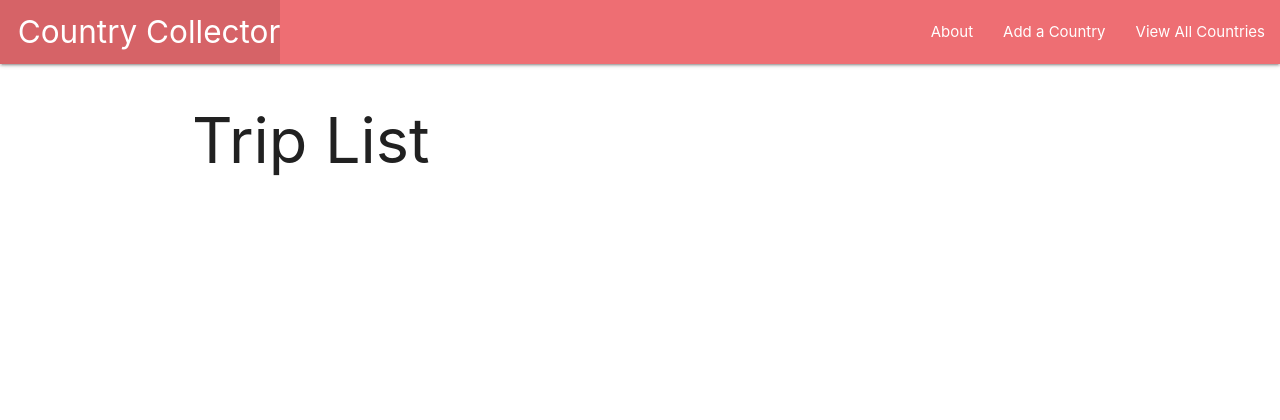
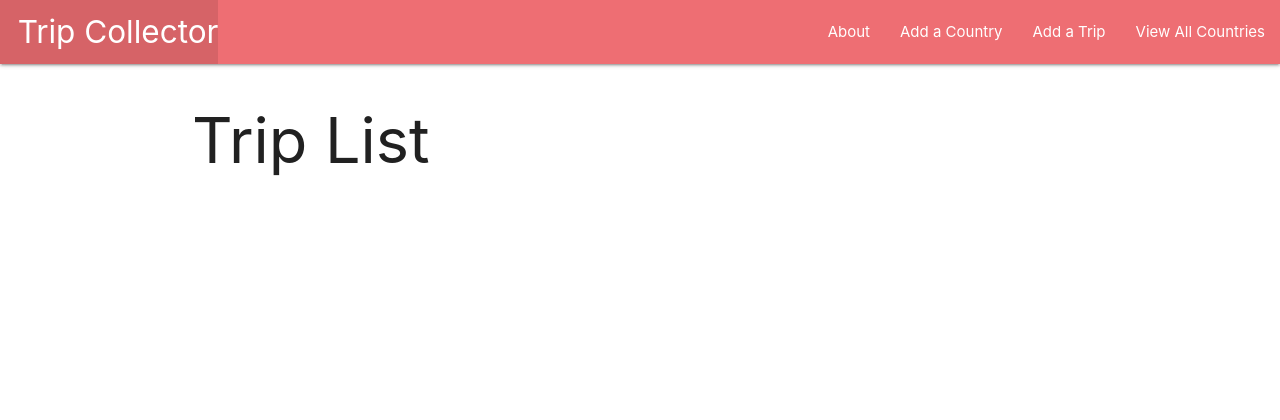
Before and after one commit to marcuswonder/countrycollector, a Django app: page /trips/ in a window 1280 px wide. Shown: the top 420 px of the page. Run offline with Django 4.2, Linux system fonts and the light colour scheme; data that the repository does not hold is empty.

Commit message:
Create trips (exc. Cities and Coutntries) added and redirecting to details page. commenced building Cities and Countries display on the details page.

```diff
--- a/main_app/templates/base.html
+++ b/main_app/templates/base.html
@@ -6,7 +6,7 @@
   <meta charset="UTF-8">
   <meta name="viewport" content="width=device-width, initial-scale=1.0">
   <meta http-equiv="X-UA-Compatible" content="ie=edge">
-  <title>Country Collector</title>
+  <title>Trip Collector</title>
   <link rel="stylesheet" href="https://cdnjs.cloudflare.com/ajax/libs/materialize/1.0.0/css/materialize.min.css">
   <link rel="stylesheet" type="text/css" href="{% static 'css/style.css' %}">
   <script src="https://cdnjs.cloudflare.com/ajax/libs/materialize/1.0.0/js/materialize.min.js"></script>
@@ -16,11 +16,12 @@
     <nav>
       <div class="nav-wrapper">
         <ul>
-          <li><a href="{% url 'home' %}" class="left brand-logo">&nbsp;&nbsp;Country Collector</a></li>
+          <li><a href="{% url 'home' %}" class="left brand-logo">&nbsp;&nbsp;Trip Collector</a></li>
         </ul>
         <ul class="right">
           <li><a href="{% url 'about' %}">About</a></li>
           <li><a href="{% url 'countries_create' %}">Add a Country</a></li>
+          <li><a href="{% url 'new_trip' %}">Add a Trip</a></li>
           <li><a href="{% url 'index' %}">View All Countries</a></li>
         </ul>
       </div>
--- a/main_app/urls.py
+++ b/main_app/urls.py
@@ -9,7 +9,10 @@ urlpatterns = [
     path('countries/<int:country_id>/', views.countries_detail, name='detail'),
     path('trips/<int:trip_id>/', views.trips_detail, name='detail'),
     path('countries/create/', views.CountryCreate.as_view(), name='countries_create'),
+    path('trips/new/', views.new_trip, name='new_trip'),
     path('countries/<int:pk>/update/', views.CountryUpdate.as_view(), name='countries_update'),
+    path('trips/<int:pk>/update/', views.TripUpdate.as_view(), name='trips_update'),
     path('countries/<int:pk>/delete/', views.CountryDelete.as_view(), name='countries_delete'),
-    path('countries/<int:country_id>/add_trip/', views.add_trip, name='add_trip'),
+    path('trips/<int:pk>/delete/', views.TripDelete.as_view(), name='trips_delete'),
+    path('trips/new', views.add_trip, name='add_trip'),
 ]
--- a/main_app/views.py
+++ b/main_app/views.py
@@ -38,18 +38,35 @@ class CountryCreate(CreateView):
   model = Country
   fields = '__all__'
 
+class TripCreate(CreateView):
+  model = Trip
+  fields = '__all__'
+
 class CountryUpdate(UpdateView):
   model = Country
+  fields = '__all__'
+
+class TripUpdate(UpdateView):
+  model = Trip
   fields = '__all__'
 
 class CountryDelete(DeleteView):
   model = Country
   success_url = '/countries'
 
-def add_trip(request, country_id):
+class TripDelete(DeleteView):
+  model = Trip
+  success_url = '/trips'
+
+def add_trip(request):
   form = TripForm(request.POST)
   if form.is_valid():
-    new_trip = form.save(commit=False)
-    new_trip.country_id = country_id
-    new_trip.save()
-  return redirect('detail', country_id=country_id)
+    new_trip = form.save()
+    trip_id = new_trip.id
+  return redirect('detail', trip_id=trip_id)
+
+def new_trip(request):
+  trip_form = TripForm()
+  return render(request, 'trips/add.html', {
+    'trip_form': trip_form
+  })
```
Also changed, not shown: main_app/templates/main_app/trip_confirm_delete.html (added, +13 -0 lines), main_app/templates/main_app/trip_form.html (added, +16 -0 lines), main_app/templates/trips/add.html (added, +40 -0 lines), main_app/templates/trips/detail.html (+17 -0 lines).
